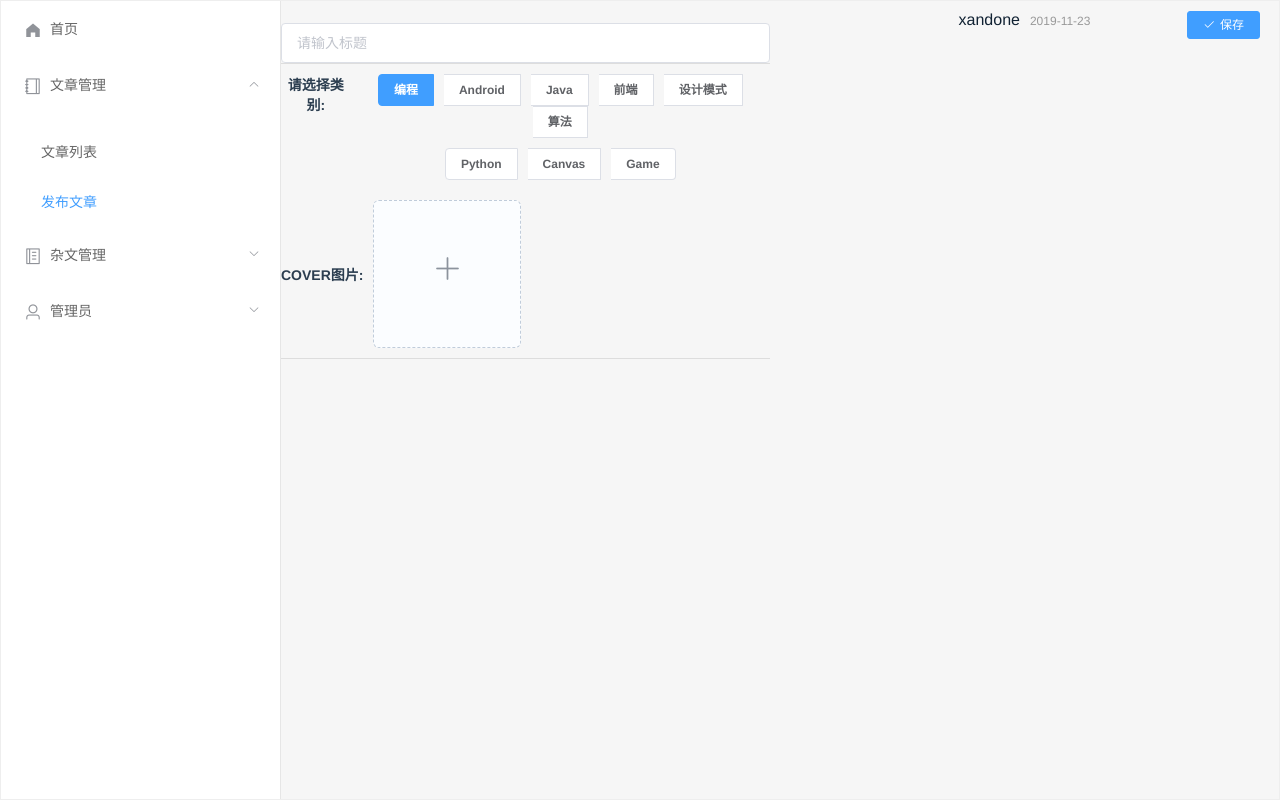
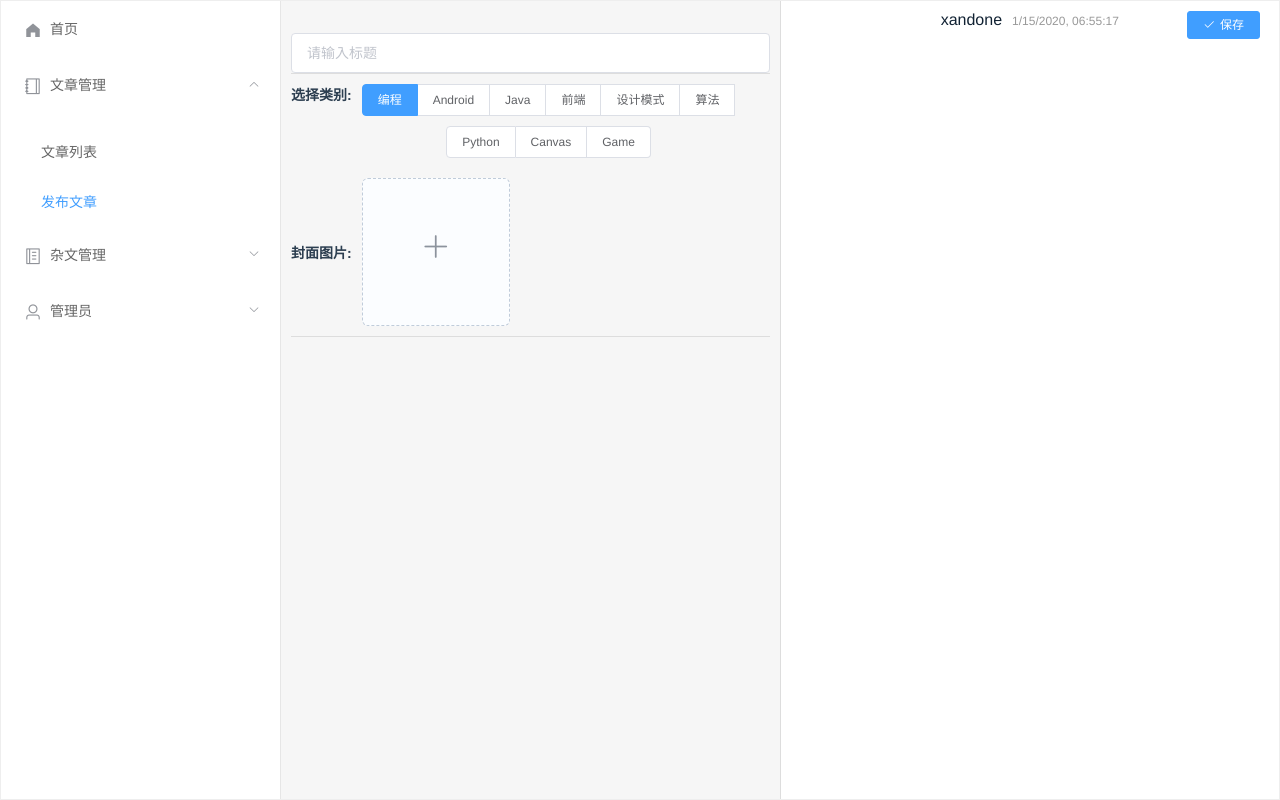
Before and after one commit to xandone/yblog-manager, a Vue app: page /artAdd in a window 1280 px wide. Built offline with nearby package versions, Linux system fonts and the light colour scheme; no server answers; what v-charts would draw is missing.

Commit message:
修改发布界面

```diff
--- a/src/pages/artAdd.vue
+++ b/src/pages/artAdd.vue
@@ -8,7 +8,7 @@
             <div id="bar"></div>
             <div class="divide-edit-line"></div>
             <div class="select-type">
-                <span>请选择类别:</span>
+                <span>选择类别:</span>
                 <div>
                     <el-radio-group v-model="radioType" border size="small">
                         <el-radio-button label="0">编程</el-radio-button>
@@ -26,7 +26,7 @@
                 </div>
             </div>
             <div class="cover-img">
-                <span>COVER图片:</span>
+                <span>封面图片:</span>
                 <el-upload action="http://up-z2.qiniup.com" :limit="piclimit" list-type="picture-card" :on-preview="handlePictureCardPreview" :on-remove="handleRemove" :on-success="handleUpSuccess" :data="qnParam" :before-upload="handleBeforeUp">
                     <i class="el-icon-plus"></i>
                 </el-upload>
@@ -42,7 +42,7 @@
             <el-button class="commit-btn" @click="addArt" type="primary" icon="el-icon-check" size="mini">保存</el-button>
             <div class="author-tip">
                 <span >xandone</span>
-                <span >2019-11-23</span>
+                <span >{{currentDate}}</span>
             </div>
             <div class="content-tip" v-html='editorHtml'>
             </div>
@@ -73,12 +73,16 @@ export default {
             dialogVisible: false,
             radioType: "0",
             selectBean: null,
+            currentDate: null
         }
     },
     mounted() {
         this.selectBean = this.$route.params.selectBean;
-        if (typeof this.$route.params.selectBean !== 'undefined') {
+        if (typeof this.selectBean !== 'undefined') {
             this.selectBean = JSON.parse(this.$route.params.selectBean);
+            this.currentDate = this.selectBean.postTime;
+        } else {
+            this.currentDate = new Date().toLocaleString('chinese', { hour12: false });
         }
         // console.log(this.selectBean);
         // 获取七牛
@@ -91,9 +95,13 @@ export default {
     },
     methods: {
         getParams() {
+            this.get_qiniu();
             if (this.$route.name === 'artAdd' && typeof this.$route.params.selectBean !== 'undefined') {
                 this.selectBean = JSON.parse(this.$route.params.selectBean);
+                this.currentDate = this.selectBean.postTime;
                 this.fillData();
+            } else {
+                this.currentDate = new Date().toLocaleString('chinese', { hour12: false });
             }
         },
         fillData() {
@@ -105,7 +113,7 @@ export default {
                 this.title = this.selectBean.title;
                 this.radioType = this.selectBean.type.toString();
                 this.coverImgUrl = this.selectBean.coverImg;
-                this.editor.txt.html(this.selectBean.contentHtml)
+                this.editor.txt.html(this.selectBean.contentHtml);
             }
         },
         getEtHtml() {
@@ -236,7 +244,6 @@ export default {
 
         handleUpSuccess(response) {
             this.coverImgUrl = "http://www.xandone.pub/" + response.key;
-            console.log(this.coverImgUrl);
         },
         handlePictureCardPreview(file) {
             this.dialogVisible = true;
@@ -264,12 +271,12 @@ export default {
 
 }
 </script>
-<style lang="scss">
+<style lang="scss" scoped>
 @import "@/common/base.scss";
 
 .edit-root {
     width: 100%;
-    height: 100%;
+    min-height: 100%;
     display: flex;
 
     img {
@@ -279,12 +286,15 @@ export default {
 
 .edit-area {
     width: 50%;
-    height: 100%;
+    min-height: 100%;
+    padding: 10px;
+    display: flex;
+    flex-direction: column;
 
     .title {
         width: 100%;
     }
-}
+
 
     #bar {}
 
@@ -321,11 +331,15 @@ export default {
     #editor {
         height: 100%;
         text-align: left;
+        flex-grow: 1;
+    }
 }
 
 .preview {
     width: 50%;
     padding: 10px;
+    background-color: white;
+    border-left: 1px solid #ddd;
 
     .title-tip {
         font-size: 18px;
@@ -355,5 +369,16 @@ export default {
         position: absolute;
         right: 20px;
     }
+
+    code {
+        font-size: 16px;
+        color: #555;
+    }
+
+    pre {
+        padding: 0 10px;
+        background-color: #f6f6f6;
+        overflow: auto;
+    }
 }
 </style>
--- a/src/pages/artList.vue
+++ b/src/pages/artList.vue
@@ -17,8 +17,8 @@
                         <el-form-item label="标签">
                             <el-tag v-for='i in props.row.tags' size='small' type="success" style="margin-right: 10px">{{props.row.typeName}}</el-tag>
                         </el-form-item>
-                        <el-form-item label="首页图片">
-                            <el-image @click='showImg(props.$index,props.row)' style="width: 120px; height: 120px; margin-top:10px;" class="avatar" v-if="props.row.coverImg" :src="props.row.coverImg"></el-image>
+                        <el-form-item label="封面图片">
+                            <el-image @click='showImg(props.$index,props.row)' style="width: 200px; height: 140px; margin-top:10px;" class="avatar" v-if="props.row.coverImg" :src="props.row.coverImg"></el-image>
                         </el-form-item>
                         <el-form-item label="文章地址">
                             <el-link :href="props.row.artUrl" target='_blank' type="primary">{{ props.row.title }}</el-link>
--- a/src/pages/essayAdd.vue
+++ b/src/pages/essayAdd.vue
@@ -14,7 +14,7 @@
             <el-button class="commit-btn" @click="addEssay" type="primary" icon="el-icon-check" size="mini">保存</el-button>
             <div class="author-tip">
                 <span >xandone</span>
-                <span >2019-11-23</span>
+                <span >{{currentDate}}</span>
             </div>
             <div class="content-tip" v-html='editorHtml'>
             </div>
@@ -37,12 +37,16 @@ export default {
             editor: '',
             qiniu_token: '',
             selectBean: null,
+            currentDate: null
         }
     },
     mounted() {
         this.selectBean = this.$route.params.selectBean;
         if (typeof this.$route.params.selectBean !== 'undefined') {
             this.selectBean = JSON.parse(this.$route.params.selectBean);
+            this.currentDate = this.selectBean.postTime;
+        } else {
+            this.currentDate = new Date().toLocaleString('chinese', { hour12: false });
         }
         // 获取七牛
         // this.upload_imgs();
@@ -54,9 +58,13 @@ export default {
     },
     methods: {
         getParams() {
+            this.get_qiniu();
             if (this.$route.name === 'essayAdd' && typeof this.$route.params.selectBean !== 'undefined') {
                 this.selectBean = JSON.parse(this.$route.params.selectBean);
+                this.currentDate = this.selectBean.postTime;
                 this.fillData();
+            } else {
+                this.currentDate = new Date().toLocaleString('chinese', { hour12: false });
             }
         },
         fillData() {
@@ -208,12 +216,12 @@ export default {
 
 }
 </script>
-<style lang="scss">
+<style lang="scss" scoped>
 @import "@/common/base.scss";
 
 .edit-root {
     width: 100%;
-    height: 100%;
+    min-height: 100%;
     display: flex;
 
     img {
@@ -223,12 +231,15 @@ export default {
 
 .edit-area {
     width: 50%;
-    height: 100%;
+    min-height: 100%;
+    padding: 10px;
+    display: flex;
+    flex-direction:column;
 
     .title {
         width: 100%;
     }
-}
+
 
     #bar {}
 
@@ -240,11 +251,16 @@ export default {
     #editor {
         height: 100%;
         text-align: left;
+        flex-grow: 1;
+    }
 }
 
 .preview {
     width: 50%;
+    min-height: 100%;
     padding: 10px;
+    background-color: white;
+    border-left: 1px solid #ddd;
 
     .title-tip {
         font-size: 18px;
--- a/src/pages/essayList.vue
+++ b/src/pages/essayList.vue
@@ -17,8 +17,8 @@
                         <el-form-item label="标签">
                             <el-tag v-for='i in props.row.tags' size='small' type="success" style="margin-right: 10px">{{JOKE_TAGS[i]}}</el-tag>
                         </el-form-item>
-                        <el-form-item label="首页图片">
-                            <el-image @click='showImg(props.$index,props.row)' style="width: 120px; height: 120px; margin-top:10px;" class="avatar" v-if="props.row.coverImg" :src="props.row.coverImg"></el-image>
+                        <el-form-item label="封面图片">
+                            <el-image @click='showImg(props.$index,props.row)' style="width: 200px; height: 140px; margin-top:10px;" class="avatar" v-if="props.row.coverImg" :src="props.row.coverImg"></el-image>
                         </el-form-item>
                         <el-form-item label="文章地址">
                             <el-link href="http://www.baidu.com" target='_blank' type="primary">{{ props.row.title }}</el-link>
```
Lines whose indentation alone changed are shown as unchanged.
